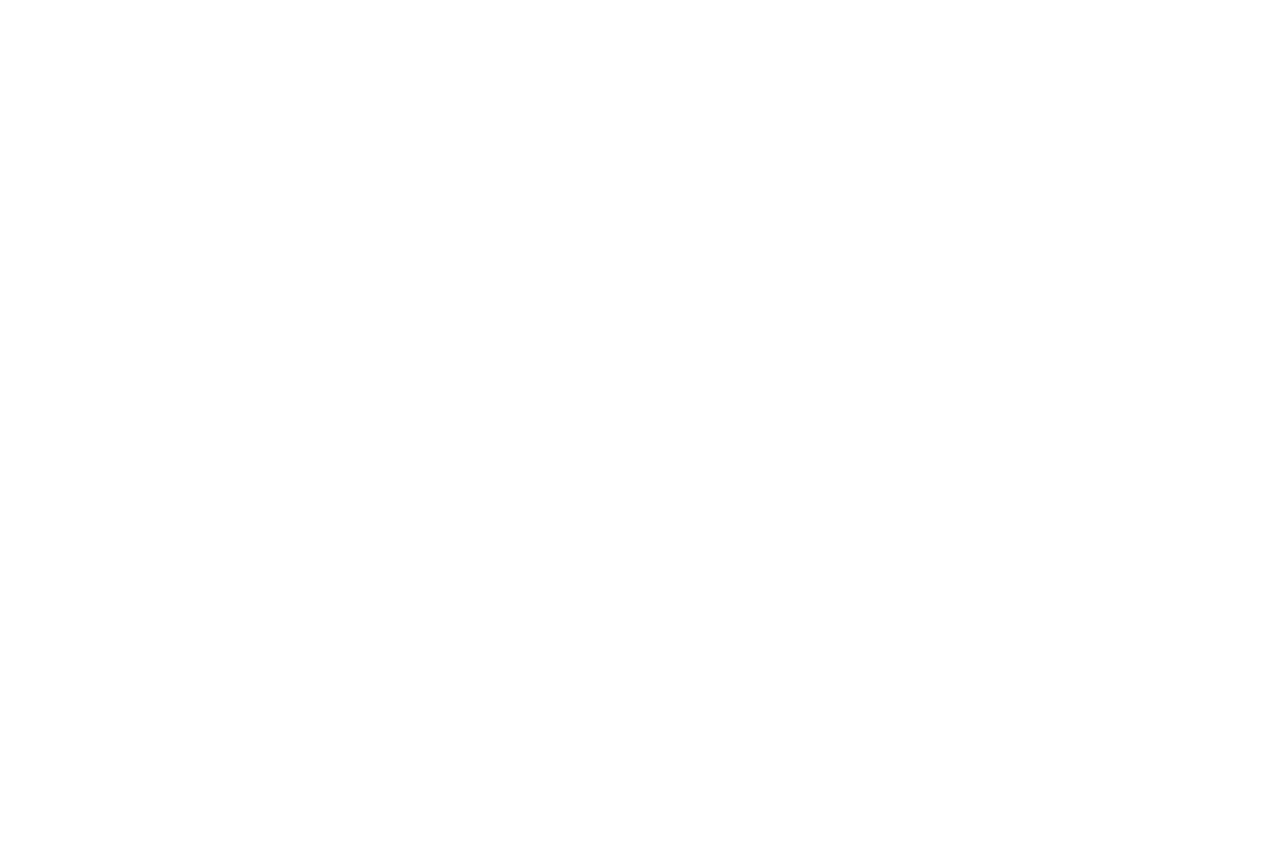
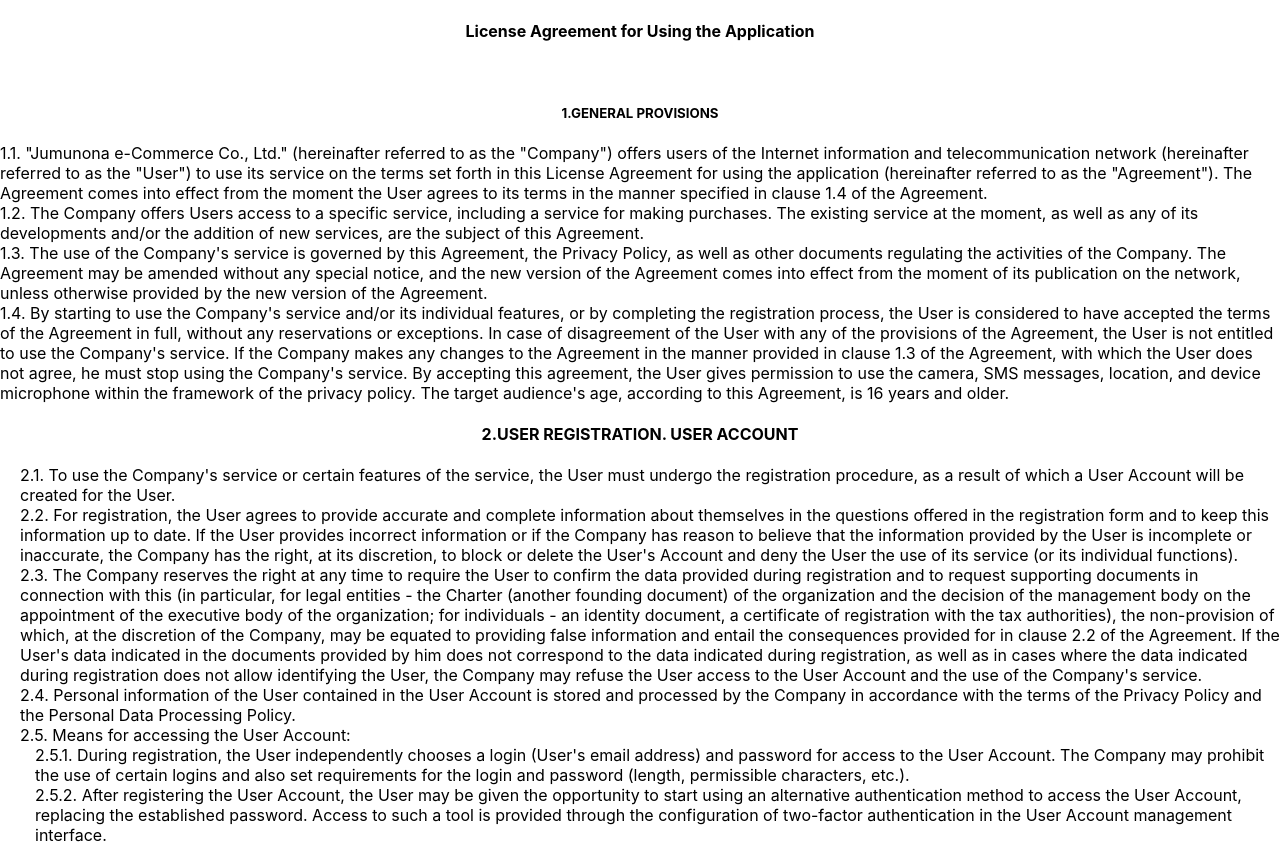
Before and after one commit to ravinasrivastava/Policy, a React (Create React App) app: page / in a window 1280 px wide. Before the commit this address had no page. Shown: the top 844 px of the page. Before the commit the page ends 800 px from the top, so only its background shows below. Built offline with nearby package versions, Linux system fonts and the light colour scheme.

Commit message:
Update App.js

```diff
--- a/src/App.js
+++ b/src/App.js
@@ -8,7 +8,8 @@ function App() {
     <div className="App">
       <Router>
         <Routes>
-          <Route path="license" element={<LicenseAgreement />} />
+          <Route path="/LicenseAgreement" element={<LicenseAgreement />} />
+          <Route path="/" element={<LicenseAgreement />} />
           <Route path="/PrivacyPolicy" element={<PrivacyPolicy />} />
           <Route path="/Termsandconditions" element={<Termsandconditions />} />
 
```
